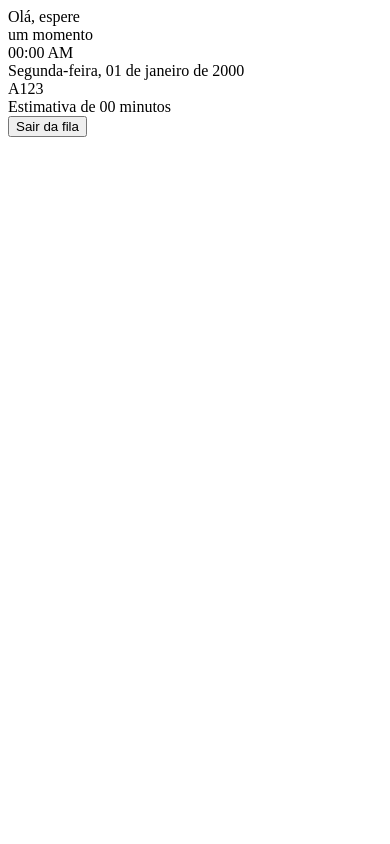
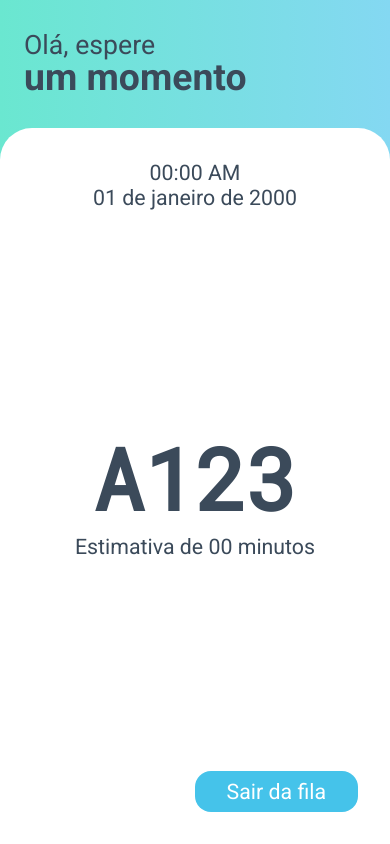
Before and after one commit to paseme/paseme-client-web, a plain HTML site: page index.html in a window 390 px wide. Drawn offline with nearby package versions, Linux system fonts and the light colour scheme; no server answers.

Commit message:
Update and fixes in page!

```diff
--- a/index.html
+++ b/index.html
@@ -5,11 +5,25 @@
         <meta http-equiv="Content-Type" content="text/html;charset=UTF-8">
         <meta name="viewport" content="width=device-width, initial-scale=1.0">
 
-        <title> Paseme Web </title>
+        <title> Paseme Client Web </title>
 
-        <link rel="stylesheet" href="./style.css">
-        <link rel="shortcut icon" href="./icon.png" type="image/png">
-        <link rel="manifest" href="./manifest.json">
+        <link rel="preconnect" href="https://fonts.googleapis.com">
+        <link rel="preconnect" href="https://fonts.gstatic.com" crossorigin>
+        <link href="https://fonts.googleapis.com/css2?family=Roboto+Mono&family=Roboto:wght@400;700&display=swap" rel="stylesheet">
+
+        <meta name="author" content="paseme">
+        <meta name="robots" content="noindex, nofollow">
+        <meta name="description" content="Página do cliente web no paseme.">
+        <meta name="keywords" content="paseme, pasemeapp">
+
+        <link rel="stylesheet" href="./src/css/Computer.css">
+        <link rel="stylesheet" href="./src/css/Mobile.css">
+
+        <link rel="shortcut icon" href="./src/img/icon48.png" type="image/png">
+
+        <link rel="manifest" href="./src/manifest.json">
+
+        <script src="https://unpkg.com/axios/dist/axios.min.js"></script>
 
     </head>
     <body>
@@ -24,7 +38,7 @@
             <div class="window">
                 <div class="window-time">
                     <div class="window-time-hour"> 00:00 AM </div>
-                    <div class="window-time-day"> Segunda-feira, 01 de janeiro de 2000 </div>
+                    <div class="window-time-day"> 01 de janeiro de 2000 </div>
                 </div>
                 <div class="window-center">
                     <div class="window-center-code">
@@ -41,57 +55,8 @@
 
         </div>
 
-        <script src="https://unpkg.com/axios/dist/axios.min.js"></script>
 
-        <script>
-
-            const queryString = window.location.search;
-
-            const paramsURL = new URLSearchParams(queryString);
-
-            const paramsObject = Object.fromEntries(paramsURL.entries());
-
-            console.log(paramsObject);
-
-            /*
-                const heading = document.querySelector("h1");
-
-                heading.innerHTML = JSON.stringify(paramsObject);
-            */
-
-            axios.get("https://paseme.vercel.app/api/atendimento", {
-
-                params: paramsObject
-
-            })
-
-                .then(function(response) {
-
-                    const windowTimeHour = document.querySelector(".window-time-hour");
-
-                    const windowTimeDay = document.querySelector(".window-time-day");
-
-                    const windowCenterCode = document.querySelector(".window-center-code");
-
-                    console.log(response.data)
-
-                    const tempo = new Date(response.data.tempo);
-
-                    windowTimeHour.innerHTML = tempo.getTime();
-
-                    windowTimeDay.innerHTML = tempo.getDate();
-
-                    windowCenterCode.innerHTML = response.data.codigo;
-
-                })
-
-                .catch(function(error) {
-
-                    console.log(error)
-
-                })
-
-        </script>
+        <script src="./src/js/script.js"></script>
 
     </body>
 </html>
--- /dev/null
+++ b/src/css/Computer.css
@@ -0,0 +1,73 @@
+* {
+    font-family: "Roboto", sans-serif;
+    margin: 0;
+    padding: 0;
+    text-decoration: none;
+}
+
+body {
+    background: linear-gradient(90deg, #6AE7D0, #84D8F2);
+    color: #3B4A5A;
+    height: 100svh;
+    overflow: hidden;
+}
+
+div.screen {
+    margin: 0 auto;
+    width: 512px;
+}
+
+div.header {
+    padding: 32px 0;
+}
+
+    div.header-primarytext {
+        font-size: 24pt;
+        line-height: 1;
+    }
+
+    div.header-secondarytext {
+        font-size: 32pt;
+        font-weight: bold;
+        line-height: 1;
+    }
+
+div.window {
+    background: #fff;
+    border-radius: 16px;
+    display: flex;
+    flex-direction: column;
+    justify-content: space-between;
+    min-height: 384px;
+    padding: 32px;
+    text-align: center;
+}
+
+    div.window-time-hour {
+        font-size: 16pt;
+    }
+
+    div.window-time-day,
+    div.window-center-estimation {
+        font-size: 16pt;
+    }
+
+    div.window-center-code {
+        font-family: "Roboto Mono", monospace;
+        font-size: 64pt;
+        font-weight: bold;
+    }
+
+    div.window-button-area {
+        text-align: right;
+    }
+
+    div.window button {
+        background: #45C3EA;
+        border: none;
+        border-radius: 16px;
+        color: #fff;
+        cursor: pointer;
+        font-size: 16pt;
+        padding: 8px 32px;
+    }
--- /dev/null
+++ b/src/css/Mobile.css
@@ -0,0 +1,42 @@
+@media only screen and (max-width: 960px) {
+
+    div.screen {
+        display: flex;
+        flex-direction: column;
+        height: 100svh;
+        width: 100svw;
+    }
+
+    div.header {
+        padding: 32px 24px;
+    }
+
+        div.header-primarytext {
+            font-size: 20pt;
+        }
+
+        div.header-secondarytext {
+            font-size: 28pt;
+        }
+
+    div.window {
+        border-radius: 32px 32px 0 0;
+        flex: 1;
+        height: auto;
+    }
+
+        div.window-time-hour,
+        div.window-center-estimation {
+            font-size: 16pt;
+        }
+
+        div.window-center-code {
+            font-size: 64pt;
+        }
+
+    div.window-button-area {
+        display: flex;
+        justify-content: flex-end
+    }
+
+}
--- /dev/null
+++ b/src/js/script.js
@@ -0,0 +1,69 @@
+function GetParamsPage() {
+
+    const queryString = window.location.search;
+
+    const paramsURL = new URLSearchParams(queryString);
+
+    const paramsObject = Object.fromEntries(paramsURL.entries());
+
+    return Object.keys(paramsObject).length > 0 ? paramsObject : {};
+
+}
+
+function RequestServer(params) {
+
+    return axios({
+
+        method: "GET",
+
+        url: "https://api.paseme.app/api/atendimento",
+
+        params
+
+    });
+
+}
+
+function ModifyDatas(hour, day, code) {
+
+    document.querySelector(".window-time-hour").innerHTML = hour;
+
+    document.querySelector(".window-time-day").innerHTML = day;
+
+    document.querySelector(".window-center-code").innerHTML = code;
+
+}
+
+function main() {
+
+    const params = GetParamsPage();
+
+    RequestServer(params)
+
+        .then(function(result) {
+
+            const tempo = new Date(result.data.tempo);
+
+            const codigo = result.data.codigo.toUpperCase();
+
+            ModifyDatas(
+
+                tempo.toLocaleTimeString("pt-BR", { hour: "2-digit", minute: "2-digit", hour12: true }),
+
+                tempo.toLocaleDateString("pt-BR", { weekday: "long", day: "numeric", month: "long", year: "numeric" }),
+
+                codigo
+
+            );
+
+        })
+
+        .catch(function(error) {
+
+            console.error(error);
+
+        });
+
+}
+
+main();
```
Also changed, not shown: src/img/icon192.png (added), src/img/icon48.png (added), src/img/icon512.png (added), src/img/icon96.png (added), src/manifest.json (added).
